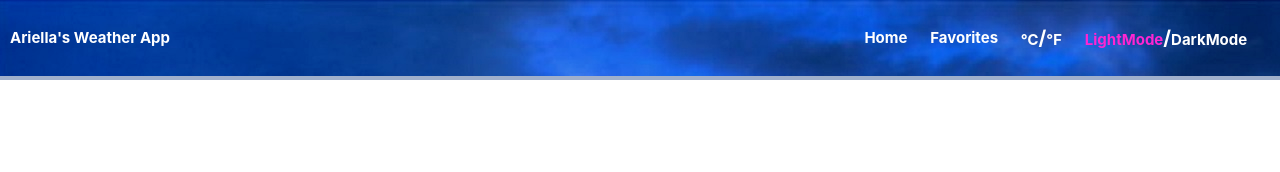
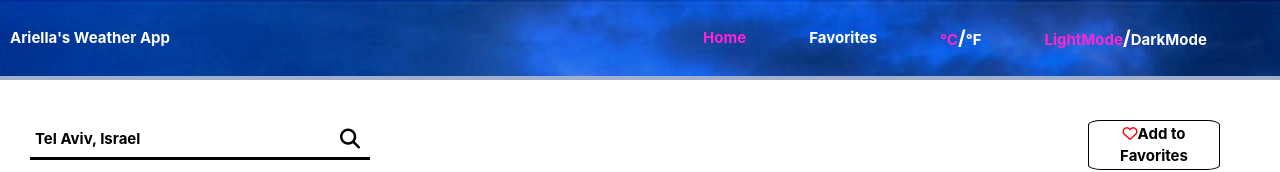
Before and after one commit to Ariellaw/Herolo-Weather-Assignment, an Angular app: page /home in a window 1280 px wide. Before the commit this address led to /. Shown: the top 172 px of the page. Built offline with nearby package versions, Linux system fonts and the light colour scheme.

Commit message:
all links in header show when active

```diff
--- a/src/app/app.module.ts
+++ b/src/app/app.module.ts
@@ -16,10 +16,13 @@ import { ForecastDetailsComponent } from './weather/selected-forecast/time-of-da
 const appRoutes: Routes = [
   { path: 'favorites', component: FavoritesComponent },
   { path: ':locationName/:id', component: WeatherComponent },
+  { path: 'home', component: WeatherComponent },
   {
     path: '',
-    component: WeatherComponent
+    redirectTo: '/home',
+    pathMatch: 'full',
   }
+  // { path: '**', component: ErrorMessageComponent }
 ]
 @NgModule({
   declarations: [
--- a/src/app/header/header.component.html
+++ b/src/app/header/header.component.html
@@ -1,9 +1,9 @@
 <nav class="navbar">
   <a class="navbar-brand">Ariella's Weather App</a>
   <form class=nav-buttons>
-    <a class="nav-btn" routerLinkActive="active" [routerLinkActiveOptions]="{exact: true}" (click)="togglePage('')"
+    <a class="nav-btn" (click)="togglePage('')" routerLink="/home" routerLinkActive="selected-link" [routerLinkActiveOptions]="{exact: false}"
       type="button">Home</a>
-    <a class="nav-btn" routerLinkActive="active" [routerLinkActiveOptions]="{exact: true}"
+    <a class="nav-btn" routerLink="/favorites" routerLinkActive="selected-link"
       (click)="togglePage('favorites')" type="button">Favorites</a>
     <div class="header-container">
       <a href="#" class="celsius-fahrenheit" [ngClass]="{'selected-link':units==='celsius'}" routerLink='celsius'
@@ -20,3 +20,5 @@
     </div>
   </form>
 </nav>
+
+<!-- <a class="nav-btn" routerLinkActive="active" [routerLinkActiveOptions]="{exact: true}" (click)="togglePage('')" -->
--- a/src/app/header/header.component.scss
+++ b/src/app/header/header.component.scss
@@ -9,13 +9,19 @@
   height: 10vh;
   font-weight: bold;
   color: white;
-  font-size: 1.5rem;
+  font-size: 2rem;
   height: 10vh;
 
   a {
     color: white;
-    font-size: 1.5rem;
     cursor: pointer;
+    font-size: 2rem;
+    @media screen and (min-width: 700px) {
+      font-size: 1.5rem;
+    }
+  }
+  a:active {
+    color: hotpink;
   }
 
   @media screen and (min-width: 700px) {
@@ -35,8 +41,11 @@
     flex-direction: row;
     flex-wrap: wrap;
     justify-content: space-evenly;
-    width: 34%;
+    width: 100%;
     align-items: center;
+    @media screen and (min-width: 700px) {
+      width: 50%;
+    }
     .selected-link {
       color: lighten(#8b006e, 30%);
     }
--- a/src/app/header/header.component.ts
+++ b/src/app/header/header.component.ts
@@ -1,6 +1,5 @@
-import { Component, OnInit, Input} from '@angular/core';
-import { Router, ActivatedRoute, Params } from '@angular/router';
-
+import { Component, OnInit, Input } from '@angular/core'
+import { Router, ActivatedRoute, Params } from '@angular/router'
 
 @Component({
   selector: 'app-header',
@@ -8,52 +7,44 @@ import { Router, ActivatedRoute, Params } from '@angular/router';
   styleUrls: ['./header.component.scss']
 })
 export class HeaderComponent implements OnInit {
-  units:string
-  darkmode:boolean
+  units: string
+  darkmode: boolean
 
-  constructor(  private router: Router,
-    private activatedRoute: ActivatedRoute) { }
+  constructor (
+    private router: Router,
+    private activatedRoute: ActivatedRoute
+  ) {}
 
-  ngOnInit(): void {
-    // let id = this.activatedRoute.snapshot.paramMap.get('id')
-    // let location = this.activatedRoute.snapshot.paramMap.get('locationName')
-
+  ngOnInit (): void {
     this.activatedRoute.queryParams.subscribe(queryParams => {
-      this.units = queryParams.units
+      const units = queryParams.units
       const mode = queryParams.mode
       this.darkmode = mode === 'dark-mode' ? true : false
-
+      this.units = units === 'fahrenheit' ? 'fahrenheit' : 'celsius'
     })
   }
-  toggleLightDarkMode(mode:string) {
-    const queryParams: Params = { mode: mode };
+  toggleLightDarkMode (mode: string) {
+    const queryParams: Params = { mode: mode }
 
-    this.router.navigate(
-      [],
-      {
-        relativeTo: this.activatedRoute,
-        queryParams: queryParams,
-        queryParamsHandling: 'merge',
-      });
+    this.router.navigate([], {
+      relativeTo: this.activatedRoute,
+      queryParams: queryParams,
+      queryParamsHandling: 'merge'
+    })
   }
-  togglefahrenheitCelsius(units:string){
-    const queryParams: Params = { units: units };
+  togglefahrenheitCelsius (units: string) {
+    const queryParams: Params = { units: units }
 
-    this.router.navigate(
-      [],
-      {
-        relativeTo: this.activatedRoute,
-        queryParams: queryParams,
-        queryParamsHandling: 'merge',
-      });
+    this.router.navigate([], {
+      relativeTo: this.activatedRoute,
+      queryParams: queryParams,
+      queryParamsHandling: 'merge'
+    })
   }
-  togglePage(page:string){
-
-    this.router.navigate(
-      [page],
-      {
-        relativeTo: this.activatedRoute,
-        queryParamsHandling: 'merge',
-      });
+  togglePage (page: string) {
+    this.router.navigate([page], {
+      relativeTo: this.activatedRoute,
+      queryParamsHandling: 'merge'
+    })
   }
 }
```
